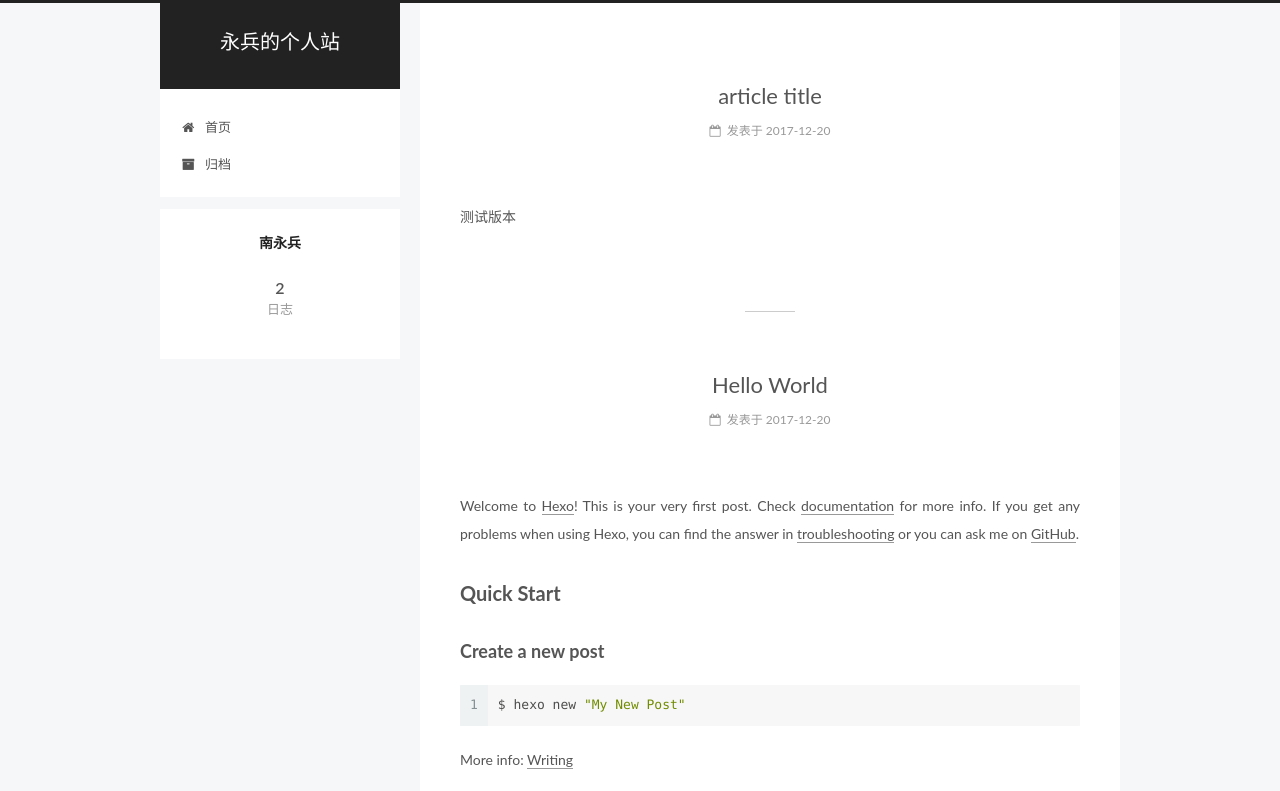
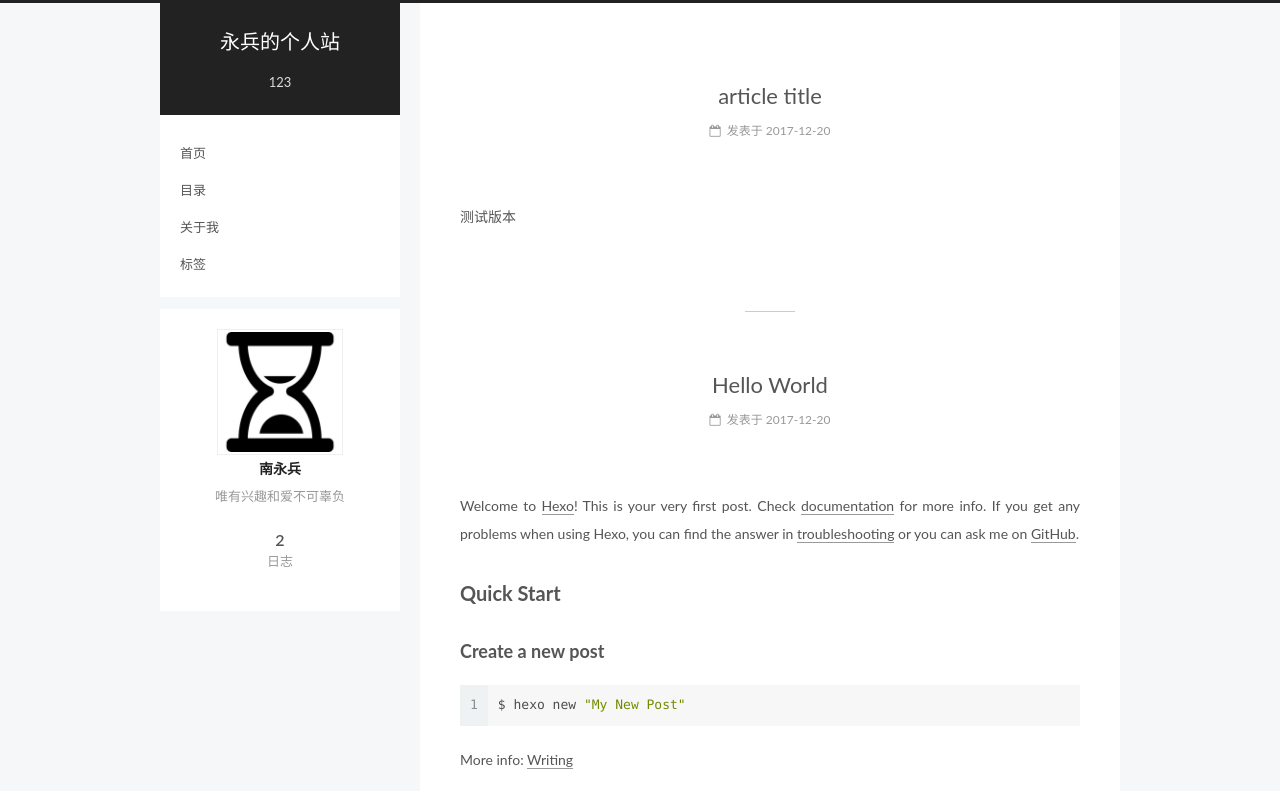
Before and after one commit to circlehead/circlehead.github.io, a plain HTML site: page index.html in a window 1280 px wide. Shown: the top 791 px of the page. Drawn offline with Linux system fonts and the light colour scheme.

Commit message:
Site updated: 2017-12-20 22:16:26

```diff
--- a/index.html
+++ b/index.html
@@ -79,13 +79,16 @@
 
 
 
+<meta name="description" content="唯有兴趣和爱不可辜负">
 <meta property="og:type" content="website">
 <meta property="og:title" content="永兵的个人站">
 <meta property="og:url" content="http://yoursite.com/index.html">
 <meta property="og:site_name" content="永兵的个人站">
+<meta property="og:description" content="唯有兴趣和爱不可辜负">
 <meta property="og:locale" content="zh-Hans">
 <meta name="twitter:card" content="summary">
 <meta name="twitter:title" content="永兵的个人站">
+<meta name="twitter:description" content="唯有兴趣和爱不可辜负">
 
 
 
@@ -157,7 +160,7 @@
       </a>
     </div>
 
-        <p class="site-subtitle"></p>
+        <p class="site-subtitle">123</p>
 
   </div>
 
@@ -180,8 +183,6 @@
         <li class="menu-item menu-item-home">
           <a href="/" rel="section">
 
-              <i class="menu-item-icon fa fa-fw fa-home"></i> <br />
-
             首页
           </a>
         </li>
@@ -190,9 +191,23 @@
         <li class="menu-item menu-item-archives">
           <a href="/archives/" rel="section">
 
-              <i class="menu-item-icon fa fa-fw fa-archive"></i> <br />
+            目录
+          </a>
+        </li>
 
-            归档
+
+        <li class="menu-item menu-item-about">
+          <a href="/about/" rel="section">
+
+            关于我
+          </a>
+        </li>
+
+
+        <li class="menu-item menu-item-tags">
+          <a href="/tags/" rel="section">
+
+            标签
           </a>
         </li>
 
@@ -234,7 +249,7 @@
     <span hidden itemprop="author" itemscope itemtype="http://schema.org/Person">
       <meta itemprop="name" content="南永兵">
       <meta itemprop="description" content="">
-      <meta itemprop="image" content="/images/avatar.gif">
+      <meta itemprop="image" content="/uploads/avatar.png">
     </span>
 
     <span hidden itemprop="publisher" itemscope itemtype="http://schema.org/Organization">
@@ -354,7 +369,7 @@
     <span hidden itemprop="author" itemscope itemtype="http://schema.org/Person">
       <meta itemprop="name" content="南永兵">
       <meta itemprop="description" content="">
-      <meta itemprop="image" content="/images/avatar.gif">
+      <meta itemprop="image" content="/uploads/avatar.png">
     </span>
 
     <span hidden itemprop="publisher" itemscope itemtype="http://schema.org/Organization">
@@ -499,8 +514,12 @@
         <div class="site-overview">
           <div class="site-author motion-element" itemprop="author" itemscope itemtype="http://schema.org/Person">
 
+              <img class="site-author-image" itemprop="image"
+                src="/uploads/avatar.png"
+                alt="南永兵" />
+
               <p class="site-author-name" itemprop="name">南永兵</p>
-              <p class="site-description motion-element" itemprop="description"></p>
+              <p class="site-description motion-element" itemprop="description">唯有兴趣和爱不可辜负</p>
           </div>
 
           <nav class="site-state motion-element">
```
Also changed, not shown: 2017/12/20/article-title/index.html (+23 -7 lines), 2017/12/20/hello-world/index.html (+23 -7 lines), archives/2017/12/index.html (+25 -6 lines), archives/2017/index.html (+25 -6 lines), archives/index.html (+25 -6 lines), uploads/avatar.png (added).
